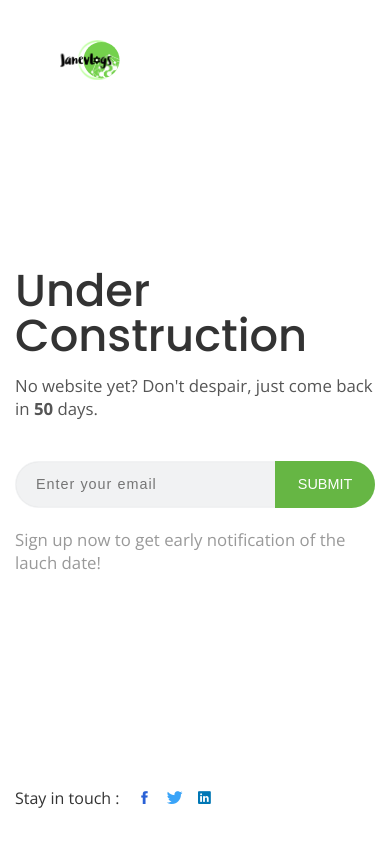
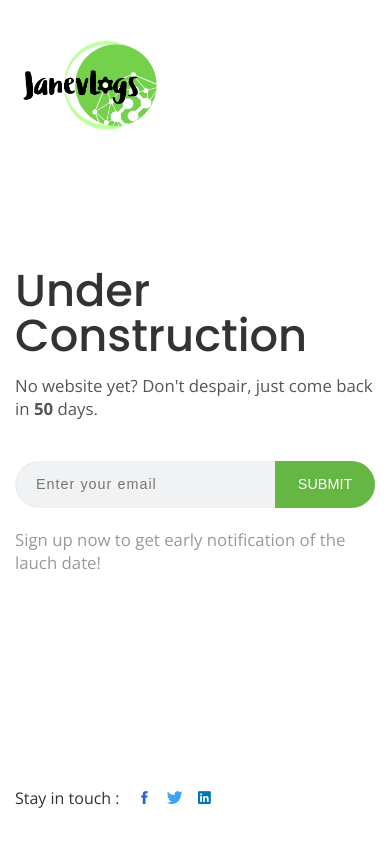
Before and after one commit to Yanev1/ComingSoonApp, an Angular app: page / in a window 390 px wide. Built offline with nearby package versions, Linux system fonts and the light colour scheme.

Commit message:
0809 responsive changes

```diff
--- a/src/app/app.component.css
+++ b/src/app/app.component.css
@@ -3956,8 +3956,8 @@ b.light-color {
     left: 0; */
     /* width: 100%; */
     /* only required for <img /> */
-    /* width: 250px;
-    height: 80px; */
+    width: 150px;
+    height: 80px;
 }
 
 .left-section .logo {
@@ -4181,6 +4181,10 @@ b.light-color {
 	--------------------------------- */
     #rounded-countdown {
         width: 100%;
+    }
+    .dotted-line {
+        width: 150px;
+        height: 90px;
     }
 }
 
@@ -4218,6 +4222,10 @@ b.light-color {
         line-height: 28px;
         width: 30px;
     }
+    .dotted-line {
+        width: 150px;
+        height: 90px;
+    }
     /* ---------------------------------
 	4. RIGHT SECTION
 	--------------------------------- */
--- a/src/app/app.component.html
+++ b/src/app/app.component.html
@@ -2,7 +2,7 @@
     <div class="container full-height position-static">
         <section class="left-section full-height">
             <a class="logo" href="#">
-                <object data="assets/images/logojanevlogs.svg" width="150" height="80" class="dotted-line">
+                <object data="assets/images/logojanevlogs.svg" class="dotted-line">
                 <!-- <object data="assets/images/janev-logo2.svg" width="250" height="80" class="dotted-line"> -->
               <img src="assets/images/logojanevlogs.png" />
           <!-- fallback with png image for browsers with NO SVG support -->
```
